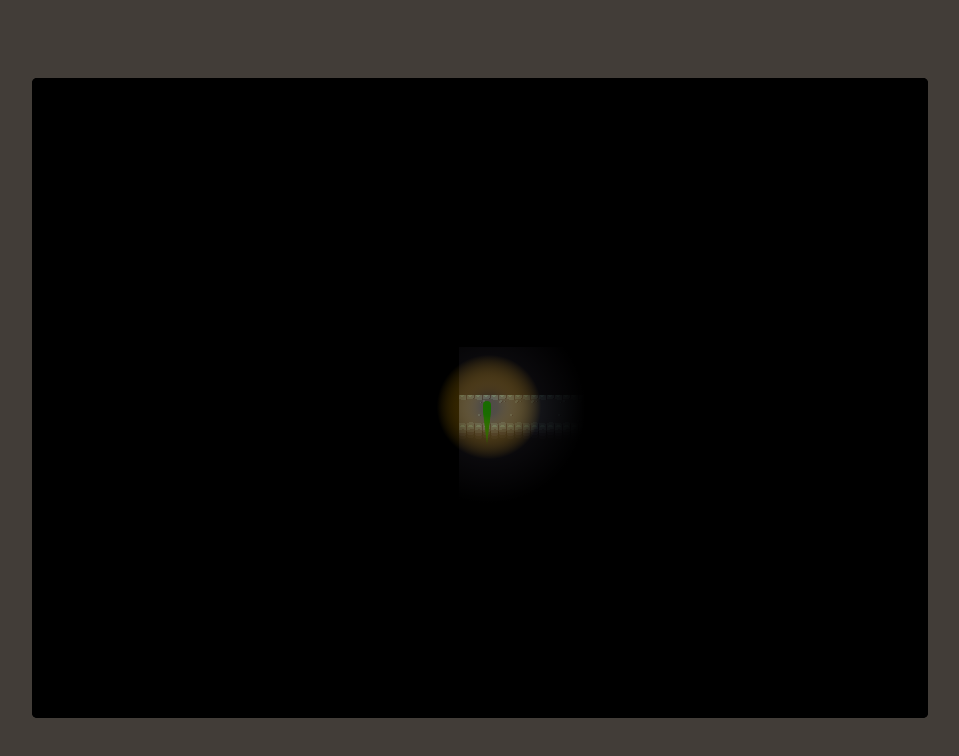
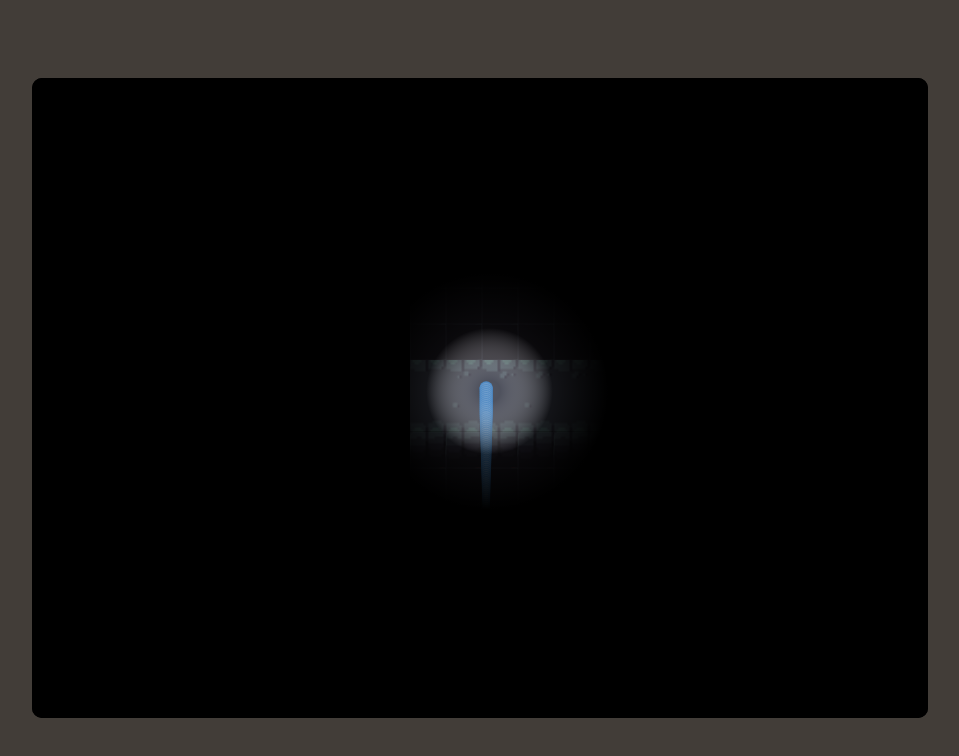
Before and after one commit to Wesley-M/Ssnake, a website with bundled scripts: page index.html in a window 1280 px wide. Shown: the whole page, without its empty margins (160-1119 px from the left). Built offline with nearby package versions, Linux system fonts and the light colour scheme; a web font is replaced by a local one.

Commit message:
Adding items, map zoom, slithering...

```diff
--- a/engine/renderer/CanvasRenderer.js
+++ b/engine/renderer/CanvasRenderer.js
@@ -73,6 +73,17 @@ export class CanvasRenderer {
   renderSnake(child, ctx) {
     // Draws an segment of the snake.
     function drawSegment(x, y, ratio) {
+       // Creating radial gradient
+      let radialGradient =
+          ctx.createRadialGradient(x, y, 0, x, y, ratio);
+
+      // Adding the color stops to the gradient
+      radialGradient.addColorStop(0, '#eeeeee');
+      radialGradient.addColorStop(1, '#3477ba');
+
+      // Drawing the circle of light
+      ctx.fillStyle = radialGradient;
+
       ctx.beginPath();
       ctx.arc(x, y, ratio, 0, 2 * Math.PI);
       ctx.fill();
@@ -91,14 +102,8 @@ export class CanvasRenderer {
       child.camera.y += ((cameraTargetY - child.camera.y) / 10 >> 0);
     }
 
-    // Defining the snake color.
-    const SNAKE_COLOR = 'darkgreen';
-
     // Render the snake below the light source.
     ctx.globalCompositeOperation = 'source-over';
-
-    // Using the snake color
-    ctx.fillStyle = SNAKE_COLOR;
 
     // Updating the camera position before drawing
     updateCameraPosition();
@@ -146,8 +151,8 @@ export class CanvasRenderer {
     const rowLength =
         child.tilemap.tilesets[layerId['background']].imagewidth / tileWidth;
 
-    const cameraTileY = child.camera.y / (tileWidth) >> 0;
-    const cameraTileX = child.camera.x / (tileWidth) >> 0;
+    const cameraTileY = child.camera.y / (tileWidth + child.zoom) >> 0;
+    const cameraTileX = child.camera.x / (tileWidth + child.zoom) >> 0;
     const tileXCount = ctx.canvas.clientWidth / tileWidth >> 0;
     const tileYCount = ctx.canvas.clientHeight / tileWidth >> 0;
 
@@ -159,7 +164,6 @@ export class CanvasRenderer {
 
             if (i >= 0 && j >= 0 && i < child.tilemap.layers[layer].height &&
                 j < child.tilemap.layers[layer].width) {
-
               data = child.tilemap.layers[layer]
                          .data[i * child.tilemap.layers[layer].width + j];
 
@@ -170,18 +174,22 @@ export class CanvasRenderer {
 
               if (tileFrameX >= 0 && tileFrameY >= 0) {
                 ctx.drawImage(
-                    sprite, tileWidth * tileFrameX,
-                    tileWidth * tileFrameY,
+                    sprite, tileWidth * tileFrameX, tileWidth * tileFrameY,
                     tileWidth, tileWidth,
-                    (j * (tileWidth) - child.camera.x) >> 0,
-                    (i * (tileWidth) - child.camera.y) >> 0,
-                    tileWidth, tileWidth);
+                    (j * (tileWidth + child.zoom) - child.camera.x) >> 0,
+                    (i * (tileWidth + child.zoom) - child.camera.y) >> 0,
+                    tileWidth + child.zoom, tileWidth + child.zoom);
               }
             }
           }
         }
       }
     }
+
+    child.items.forEach(item => {
+      ctx.drawImage(item.texture.img, item.position.x - child.camera.x,
+          item.position.y - child.camera.y, item.width, item.height);
+    });
   }
 
   /**
@@ -214,8 +222,8 @@ export class CanvasRenderer {
         ctx.createRadialGradient(x, y, 0, x, y, visionFieldRatio);
 
     // Adding the color stops to the gradient
-    radialGradient.addColorStop(0, 'rgba(255, 183, 0, 0.09)');
-    radialGradient.addColorStop(lightRatio / 10, `rgba(255, 183, 0, 0.1)`);
+    radialGradient.addColorStop(0, 'rgba(255, 255, 255, 0.1)');
+    radialGradient.addColorStop(lightRatio / 10, `rgba(255, 255, 255, 0.09)`);
     radialGradient.addColorStop(
         (lightRatio / 2) + variation, `rgba(0, 0, 0, 0.7)`);
     radialGradient.addColorStop(
--- a/res/main.css
+++ b/res/main.css
@@ -18,6 +18,7 @@ html, body {
 canvas {
     border-radius: 5px;
     background: black;
+    border-radius: 10px;
 }
 
 #game-container p {
--- a/src/entities/Map.js
+++ b/src/entities/Map.js
@@ -3,14 +3,21 @@ import {ItemSelector} from './items/selector/ItemSelector.js'
 
 export class Map {
   constructor(w, h, level, camera) {
-    this.items = [];
+    this.initialSnakePosition = {x: 0, y: 0};
     this.w = w;
     this.h = h;
     this.level = level;
+    this.margin = 50;
     this.hasLoaded = false;
-    this.margin = 50;
+
+    this.items = [];
+    this.itemSlots = [];
+    this.minItems = 5;
+    this.walls = [];
+
     this.camera = camera;
-    this.walls = [];
+    this.zoom = 20;
+
   }
 
   load() {
@@ -18,7 +25,7 @@ export class Map {
     loader.loadJson(`src/maps/${this.level}/map.json`).then(json => {
       this.tilemap = json;
       loader.loadImage(`src/maps/${this.level}/sprite_sheet.png`).then(img => {
-        this.placeObjects();
+        this.loadObjects();
         this.tilesheet = img;
         this.hasLoaded = true;
       });
@@ -34,7 +41,7 @@ export class Map {
     });
   }
 
-  placeObjects() {
+  loadObjects() {
     // Getting a map from names to ids
     const layerId = {};
     this.tilemap.layers.forEach((layer, index) => {
@@ -45,25 +52,63 @@ export class Map {
 
     if (this.tilemap.layers[layer]) {
       this.tilemap.layers[layer].objects.forEach((obj) => {
-        this.walls.push(obj);
+
+        // Apply zoom in the object
+        this.adjustObjScale(obj);
+
+        switch(obj.name) {
+          case 'isInitialPosition':
+            this.initialSnakePosition = {
+              x: obj.x + (obj.width / 2),
+              y: obj.y + (obj.height / 2)
+            };
+            break;
+          case 'Wall':
+            this.walls.push(obj);
+            break;
+          case 'itemSlot':
+            this.itemSlots.push(obj);
+            break;
+          default:
+        }
       });
     }
   }
 
-  update() {
+  placeItems() {
+    const selector = new ItemSelector();
+    let itemsToBeCreated = Math.abs(this.items.length - this.minItems);
+    while (itemsToBeCreated > 0) {
+      const randomIndex = Math.floor(Math.random() * this.itemSlots.length);
+      let slot = this.itemSlots[randomIndex];
+      let item = selector.getItem();
+      console.log(item);
+      item.position.x = slot.x;
+      item.position.y = slot.y;
+      this.items.push(item);
+      itemsToBeCreated = this.items.length - this.minItems;
+    }
+  }
+
+  adjustObjScale(obj) {
+    obj.width += (obj.width / 16) * this.zoom;
+    obj.height += (obj.height / 16) * this.zoom;
+    obj.y += (obj.y / 16) * this.zoom;
+    obj.x += (obj.x / 16) * this.zoom;
+  }
+
+  update(dt, t) {
     // TODO: Spawning time to new item (a little randomly)
 
-    // let inactiveItemIndexes = this.items.reduce((acc, item, index) => {
-    //   if (!item.active) acc.push(index);
-    //   return acc;
-    // }, []);
+    let inactiveItemIndexes = this.items.reduce((acc, item, index) => {
+      if (!item.active) acc.push(index);
+      return acc;
+    }, []);
 
-    // inactiveItemIndexes.forEach(index => {
-    //   this.items.splice(index, 1);
-    // });
+    inactiveItemIndexes.forEach(index => {
+      this.items.splice(index, 1);
+    });
 
-    // if (this.items.length < this.minItems) {
-    //   this.placeItems(this.minItems - this.items.length);
-    // }
+    this.placeItems();
   }
 }
--- a/src/entities/Snake.js
+++ b/src/entities/Snake.js
@@ -1,20 +1,29 @@
 export class Snake {
-  constructor(camera, x = 10, y = 10, collisionsService) {
+  constructor(camera, x = 10, y = 10, segmentRatio, collisionsService) {
     this.head = {x, y};
     this.body = [];
+    this.minLength = 120;
+    this.segmentRatio = segmentRatio;
+    this.distanceBetweenSegments = 2;
+
     this.position = this.head;
-    this.speed = 1;
+    this.speed = 2.5;
     this.velocity = {dx: 0, dy: 0};
-    this.segmentRatio = 4;
-    this.minLength = 20;
     this.minSpeed = 1;
-    this.currentDirection;
-    this.distanceBetweenSegments = 2;
+    this.decreaseSpeedOnTurningBy = 0.3;
+
+    this.currentDirection = null;
     this.turning = false;
     this.turningIterations = 20;
-    this.decreaseSpeedOnTurningBy = 0.3;
+
     this.keys = 0;
     this.dead = false;
+
+    this.slitherLastUpdate = 0;
+    this.slitherCounter = 0;
+    this.slitherAmplitude = 9;
+    this.slitherLastVariation = null;
+
     this.collisionsService = collisionsService;
     this.camera = camera;
 
@@ -38,9 +47,6 @@ export class Snake {
   }
 
   move(direction) {
-    const oppositeDirections =
-        {'up': 'down', 'left': 'right', 'right': 'left', 'down': 'up'};
-
     const oldDirection = this.currentDirection;
     this.currentDirection = direction;
 
@@ -166,14 +172,41 @@ export class Snake {
   }
 
   decreaseSpeed(value) {
-    this.speed = Math.max(snake.minSpeed, this.speed - value);
+    this.speed = Math.max(this.minSpeed, this.speed - value);
   }
 
   increaseSpeed(value) {
     this.speed += value;
   }
 
-  update() {
+  update(dt, t) {
+    if (t - this.slitherLastUpdate > 0.02) {
+      this.slitherVariation = this.slitherAmplitude * Math.sin((10/4) * this.slitherCounter);
+
+      if (this.slitherLastVariation === null) {
+        this.slitherLastVariation = this.slitherVariation;
+      }
+
+      if (['up', 'down'].includes(this.currentDirection)) {
+        this.position.x = this.position.x - this.slitherLastVariation + this.slitherVariation;
+        if (this.hasWallCollisions()) {
+          this.position.x = this.position.x + this.slitherLastVariation - this.slitherVariation;
+        }
+      } else {
+        this.position.y = this.position.y - this.slitherLastVariation + this.slitherVariation;
+        if (this.hasWallCollisions()) {
+          this.position.y = this.position.y + this.slitherLastVariation - this.slitherVariation;
+        }
+      }
+
+      if (this.slitherLastVariation != this.slitherVariation) {
+        this.slitherLastVariation = this.slitherVariation;
+      }
+
+      this.slitherCounter = (this.slitherCounter + 0.1) % 100;
+      this.slitherLastUpdate = t;
+    }
+
     this.move(this.currentDirection);
   }
 }
--- a/src/entities/items/DarkRing.js
+++ b/src/entities/items/DarkRing.js
@@ -6,7 +6,7 @@ import {RARE_PROB_LEVEL_1} from '../../config/settings.js'
  */
 export class DarkRing {
   constructor(
-      position, width = 24, height = 24, active = true,
+      position = {x: 0, y: 0}, width = 24, height = 24, active = true,
       rarityClass = RARE_PROB_LEVEL_1) {
     this.rarityClass = rarityClass;
     this.active = active;
--- a/src/entities/items/DeathItem.js
+++ b/src/entities/items/DeathItem.js
@@ -6,7 +6,7 @@ import {RARE_PROB_LEVEL_2} from '../../config/settings.js'
  */
 export class DeathItem {
   constructor(
-      position, width = 24, height = 24, active = true,
+      position = {x: 0, y: 0}, width = 24, height = 24, active = true,
       rarityClass = RARE_PROB_LEVEL_2) {
     this.rarityClass = rarityClass;
     this.active = active;
--- a/src/entities/items/Food.js
+++ b/src/entities/items/Food.js
@@ -6,7 +6,7 @@ import {NORMAL_PROB} from '../../config/settings.js'
  */
 export class Food {
   constructor(
-      position, width = 24, height = 24, active = true,
+      position = {x: 0, y: 0}, width = 24, height = 24, active = true,
       rarityClass = NORMAL_PROB) {
     this.rarityClass = rarityClass;
     this.active = active;
--- a/src/entities/items/Key.js
+++ b/src/entities/items/Key.js
@@ -5,7 +5,7 @@ import {Texture} from '../../../engine/index.js'
  */
 export class Key {
   constructor(
-      position, width = 24, height = 24, active = true,
+      position = {x: 0, y: 0}, width = 24, height = 24, active = true,
       rarityClass = undefined) {
     this.rarityClass = rarityClass;
     this.active = active;
--- a/src/entities/items/LightRing.js
+++ b/src/entities/items/LightRing.js
@@ -6,7 +6,7 @@ import {RARE_PROB_LEVEL_1} from '../../config/settings.js'
  */
 export class LightRing {
   constructor(
-      position, width = 24, height = 24, active = true,
+      position = {x: 0, y: 0}, width = 24, height = 24, active = true,
       rarityClass = RARE_PROB_LEVEL_1) {
     this.rarityClass = rarityClass;
     this.active = active;
--- a/src/entities/items/Mushroom.js
+++ b/src/entities/items/Mushroom.js
@@ -6,7 +6,7 @@ import {RARE_PROB_LEVEL_1} from '../../config/settings.js'
  */
 export class Mushroom {
   constructor(
-      position, width = 24, height = 24, active = true,
+      position = {x: 0, y: 0}, width = 24, height = 24, active = true,
       rarityClass = RARE_PROB_LEVEL_1) {
     this.rarityClass = rarityClass;
     this.active = active;
--- a/src/entities/items/Poison.js
+++ b/src/entities/items/Poison.js
@@ -6,7 +6,7 @@ import {RARE_PROB_LEVEL_1} from '../../config/settings.js'
  */
 export class Poison {
   constructor(
-      position, width = 24, height = 24, active = true,
+      position = {x: 0, y: 0}, width = 24, height = 24, active = true,
       rarityClass = RARE_PROB_LEVEL_1) {
     this.rarityClass = rarityClass;
     this.active = active;
--- a/src/entities/items/SpeedFlower.js
+++ b/src/entities/items/SpeedFlower.js
@@ -6,7 +6,7 @@ import {RARE_PROB_LEVEL_2} from '../../config/settings.js'
  */
 export class SpeedFlower {
   constructor(
-      position, width = 24, height = 24, active = true,
+      position = {x: 0, y: 0}, width = 24, height = 24, active = true,
       rarityClass = RARE_PROB_LEVEL_2) {
     this.rarityClass = rarityClass;
     this.active = active;
--- a/src/main.js
+++ b/src/main.js
@@ -2,6 +2,7 @@ import {GAME_WIDTH, GAME_HEIGHT, MAX_FRAMES} from './config/settings.js'
 import {Map} from './entities/Map.js'
 import {Snake} from './entities/Snake.js'
 import {UserInputService} from './services/UserInputService.js'
+import {ItemsService} from './services/ItemsService.js'
 import {CollisionsService} from './services/CollisionsService.js'
 import {CanvasRenderer, Container, LightSource, Camera} from '../engine/index.js'
 
@@ -10,12 +11,13 @@ const camera = new Camera(-GAME_WIDTH/2, -GAME_HEIGHT/2);
 new Map(GAME_WIDTH, GAME_HEIGHT, "level01", camera).load().then((map) => {
 
   const userInputService = new UserInputService();
+  const itemsService = new ItemsService(map);
   const collisionsService = new CollisionsService(map);
   const renderer = new CanvasRenderer(GAME_WIDTH, GAME_HEIGHT);
 
   const scene = new Container();
-  const snake = new Snake(camera, 30, 60, collisionsService);
-  const light = new LightSource(snake, /* ratio= */ 8);
+  const snake = new Snake(camera, map.initialSnakePosition.x, map.initialSnakePosition.y, map.zoom/3, collisionsService);
+  const light = new LightSource(snake, /* ratio= */ 10);
 
   scene.add(map);
   scene.add(snake);
@@ -38,7 +40,7 @@ new Map(GAME_WIDTH, GAME_HEIGHT, "level01", camera).load().then((map) => {
 
       scene.update(dt, t);
       renderer.render(scene);
-      //itemsService.checkCollisions(/* itemsTarget= */ {light, snake});
+      itemsService.checkCollisions(/* itemsTarget= */ {light, snake});
     };
 
     requestAnimationFrame(loop);
--- a/src/services/CollisionsService.js
+++ b/src/services/CollisionsService.js
@@ -6,8 +6,8 @@ export class CollisionsService {
     this.map = map;
   }
 
-  getItemsFromCollision() {
-    const circleCollisionItems = items.map((item) => {
+  getItemsFromCollision(snake) {
+    const circleCollisionItems = this.map.items.map((item) => {
       return {
         centerPoint: {
           x: item.position.x + Math.round(item.width / 2),
--- a/src/services/ItemsService.js
+++ b/src/services/ItemsService.js
@@ -2,13 +2,14 @@ import {CollisionsService} from '../services/CollisionsService.js'
 
 export class ItemsService {
   constructor(map) {
+    this.map = map;
     this.items = map.items;
   }
 
   checkCollisions(itemTargets) {
-    const collisionsService = new CollisionsService();
+    const collisionsService = new CollisionsService(this.map);
     const collisionItems =
-        collisionsService.getItemsFromCollision(itemTargets.snake, this.items);
+        collisionsService.getItemsFromCollision(itemTargets.snake);
 
     collisionItems.forEach((item) => {
       switch(item.props.target) {
```
Also changed, not shown: src/maps/level01/map.json.
